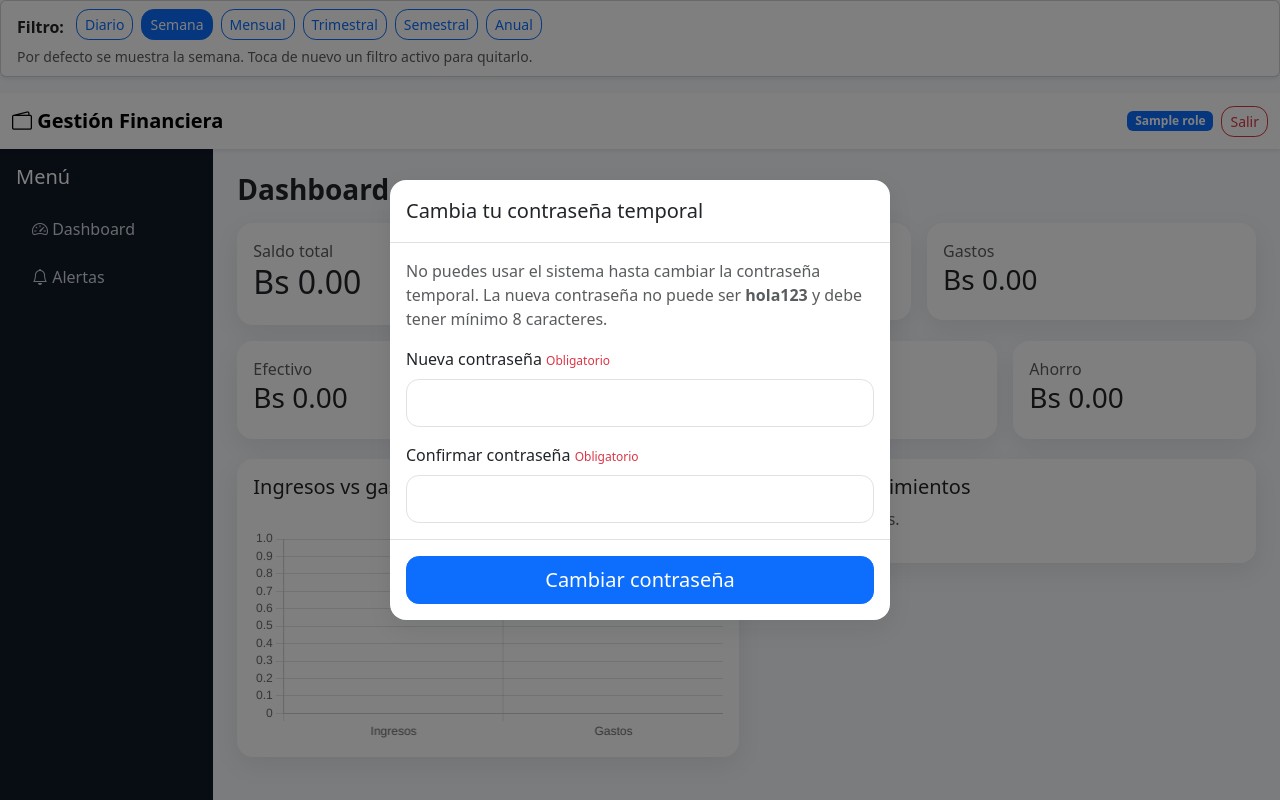
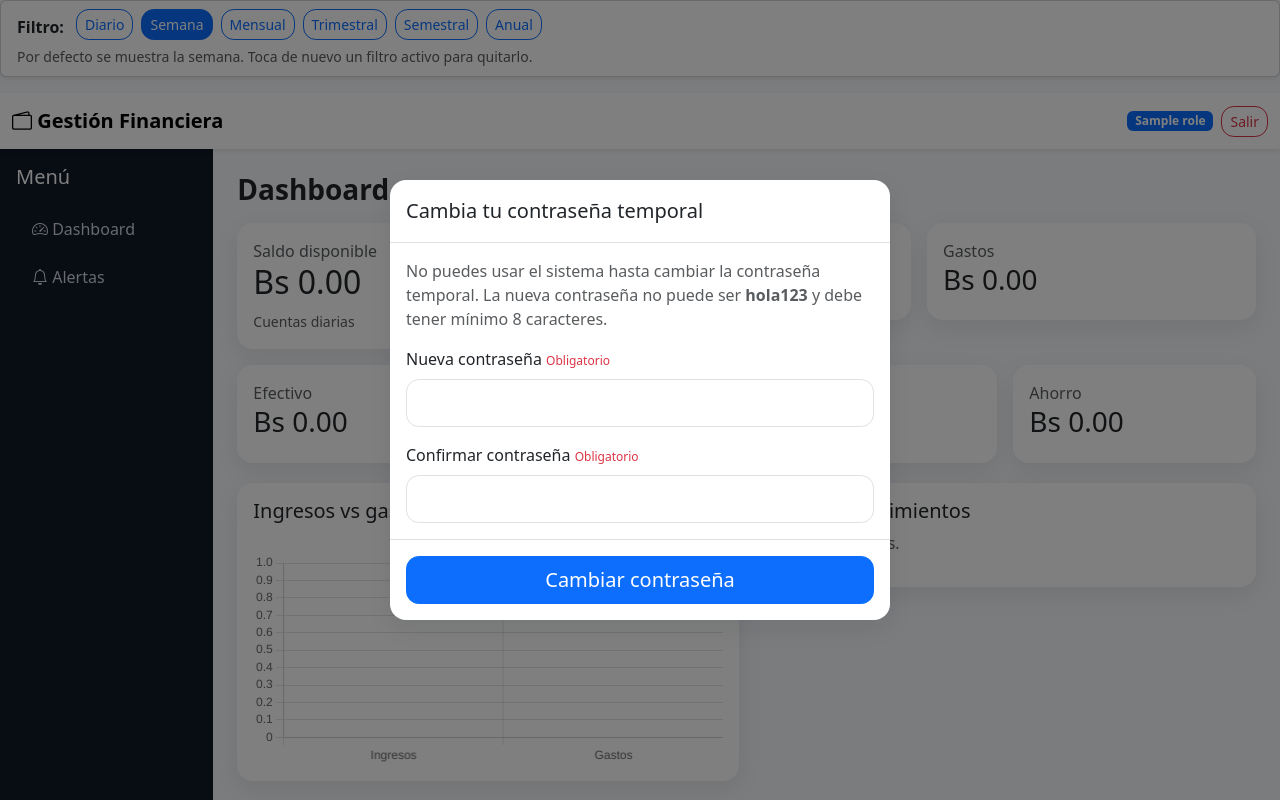
Before and after one commit to lfserna/GestionFinanciera, a Flask app: page /dashboard in a window 1280 px wide. Run offline with Flask 3, Linux system fonts and the light colour scheme; a user stored in the database is signed in; tables that the repository leaves empty hold one stand-in row (values such as "Sample post").

Commit message:
Limpia dashboard movil y mantiene resumen completo en escritorio

```diff
--- a/templates/dashboard/usuario.html
+++ b/templates/dashboard/usuario.html
@@ -1,18 +1,27 @@
 {% extends 'base.html' %}
 {% block content %}
 <h1 class="h3 fw-bold mb-3">Dashboard</h1>
-<div class="row g-3">
-  <div class="col-12 col-md-4"><div class="card gf-card"><div class="card-body"><span class="text-muted">Saldo total</span><h2>{{ saldo_total|money }}</h2></div></div></div>
-  <div class="col-6 col-md-4"><div class="card gf-card"><div class="card-body"><span class="text-muted">Ingresos</span><h3>{{ ingresos|money }}</h3></div></div></div>
-  <div class="col-6 col-md-4"><div class="card gf-card"><div class="card-body"><span class="text-muted">Gastos</span><h3>{{ gastos|money }}</h3></div></div></div>
-  <div class="col-6 col-md-3"><div class="card gf-card"><div class="card-body"><span class="text-muted">Efectivo</span><h3>{{ saldo_efectivo|money }}</h3></div></div></div>
-  <div class="col-6 col-md-3"><div class="card gf-card"><div class="card-body"><span class="text-muted">Bancos/Billeteras</span><h3>{{ saldo_bancos|money }}</h3></div></div></div>
-  <div class="col-6 col-md-3"><div class="card gf-card"><div class="card-body"><span class="text-muted">Cuentas diarias</span><h3>{{ saldo_diarias|money }}</h3></div></div></div>
-  <div class="col-6 col-md-3"><div class="card gf-card"><div class="card-body"><span class="text-muted">Ahorro</span><h3>{{ saldo_ahorro|money }}</h3></div></div></div>
+
+<div class="row g-3 dashboard-summary">
+  <div class="col-12 col-md-4 summary-card summary-total"><div class="card gf-card"><div class="card-body"><span class="text-muted">Saldo disponible</span><h2>{{ saldo_total|money }}</h2><small class="text-muted">Cuentas diarias</small></div></div></div>
+  <div class="col-6 col-md-4 summary-card summary-income"><div class="card gf-card"><div class="card-body"><span class="text-muted">Ingresos</span><h3>{{ ingresos|money }}</h3></div></div></div>
+  <div class="col-6 col-md-4 summary-card summary-expense"><div class="card gf-card"><div class="card-body"><span class="text-muted">Gastos</span><h3>{{ gastos|money }}</h3></div></div></div>
+  <div class="col-6 col-md-3 summary-card summary-cash"><div class="card gf-card"><div class="card-body"><span class="text-muted">Efectivo</span><h3>{{ saldo_efectivo|money }}</h3></div></div></div>
+  <div class="col-6 col-md-3 summary-card summary-bank"><div class="card gf-card"><div class="card-body"><span class="text-muted">Bancos/Billeteras</span><h3>{{ saldo_bancos|money }}</h3></div></div></div>
+  <div class="col-6 col-md-3 summary-card summary-daily"><div class="card gf-card"><div class="card-body"><span class="text-muted">Cuentas diarias</span><h3>{{ saldo_diarias|money }}</h3></div></div></div>
+  <div class="col-6 col-md-3 summary-card summary-saving"><div class="card gf-card"><div class="card-body"><span class="text-muted">Ahorro</span><h3>{{ saldo_ahorro|money }}</h3></div></div></div>
 </div>
+
 <div class="row g-3 mt-1">
   <div class="col-lg-6"><div class="card gf-card"><div class="card-body"><h5>Ingresos vs gastos</h5><canvas id="chart1"></canvas></div></div></div>
-  <div class="col-lg-6"><div class="card gf-card"><div class="card-body"><h5>Últimos movimientos</h5>{% for m in ultimos %}<div class="d-flex justify-content-between border-bottom py-2"><span>{{ m.descripcion or m.referencia or m.tipo_movimiento }}</span><b>{{ m.monto|money }}</b></div>{% else %}<p class="text-muted">Sin movimientos.</p>{% endfor %}</div></div></div>
+  <div class="col-lg-6"><div class="card gf-card"><div class="card-body"><h5>Últimos movimientos</h5>{% for m in ultimos %}
+    {% set es_entrada = m.tipo_movimiento in ['ingreso','transferencia_entrada'] %}
+    {% set es_salida = m.tipo_movimiento in ['salida','transferencia_salida'] %}
+    <div class="d-flex justify-content-between align-items-center border-bottom py-2">
+      <div><span>{{ m.descripcion or m.referencia or m.tipo_movimiento }}</span><br><small class="text-muted">{{ m.cuenta.nombre if m.cuenta else '' }}</small></div>
+      <b class="{{ 'text-success' if es_entrada else 'text-danger' if es_salida else '' }}">{{ '+' if es_entrada else '-' if es_salida else '' }}{{ m.monto|money }}</b>
+    </div>
+  {% else %}<p class="text-muted">Sin movimientos.</p>{% endfor %}</div></div></div>
 </div>
 {% endblock %}
 {% block scripts %}<script>new Chart(document.getElementById('chart1'),{type:'bar',data:{labels:['Ingresos','Gastos'],datasets:[{label:'Monto',data:[{{ ingresos or 0 }},{{ gastos or 0 }}]}]}});</script>{% endblock %}
```
